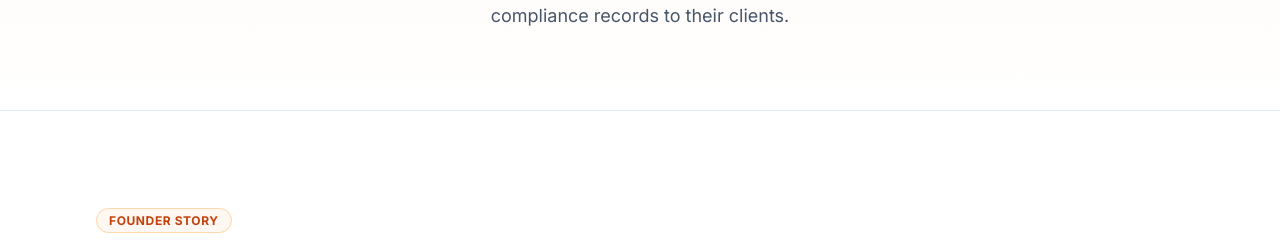
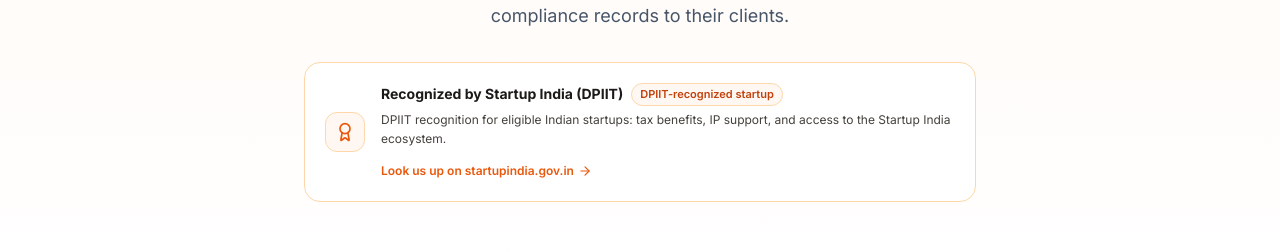
Before and after one commit to shi2n/VigilAMC, a Next.js app: page /about in a window 1280 px wide. Shown: the part 358-610 px from the top of the page. Built offline with nearby package versions, Linux system fonts and the light colour scheme; no server answers.

Commit message:
feat: add Startup India (DPIIT) recognition trust signal across site

```diff
--- a/src/app/about/page.tsx
+++ b/src/app/about/page.tsx
@@ -67,6 +67,37 @@
           <p className="mt-4 text-base sm:text-lg text-slate-600 leading-relaxed max-w-2xl mx-auto">
             VigilAMC is dedicated to helping fire protection contractors eliminate forgotten inspection cycles, replace broken paper logbooks, and deliver transparent compliance records to their clients.
           </p>
+
+          {/* Startup India DPIIT Credibility Block */}
+          <div className="mt-8 max-w-2xl mx-auto p-4 sm:p-5 rounded-2xl bg-white border border-[#FED7AA] shadow-xs text-left flex flex-col sm:flex-row items-start sm:items-center gap-4">
+            <div className="w-10 h-10 rounded-xl bg-[#FFF8F2] border border-[#FED7AA] flex items-center justify-center shrink-0 text-[#EA580C]">
+              <Award className="w-5 h-5" />
+            </div>
+            <div className="flex-1 min-w-0">
+              <div className="flex flex-wrap items-center gap-2">
+                <span className="text-sm font-bold text-[#1C1917]">
+                  Recognized by Startup India (DPIIT)
+                </span>
+                <span className="px-2 py-0.5 rounded-full text-[11px] font-semibold bg-[#FFF8F2] text-[#C2410C] border border-[#FED7AA]">
+                  DPIIT-recognized startup
+                </span>
+              </div>
+              <p className="mt-1 text-xs text-[#44403C] leading-relaxed">
+                DPIIT recognition for eligible Indian startups: tax benefits, IP support, and access to the Startup India ecosystem.
+              </p>
+              <div className="mt-2">
+                <a
+                  href="https://www.startupindia.gov.in"
+                  target="_blank"
+                  rel="noopener noreferrer"
+                  className="inline-flex items-center gap-1 text-xs font-semibold text-[#EA580C] hover:text-[#C2410C] transition-colors"
+                >
+                  <span>Look us up on startupindia.gov.in</span>
+                  <ArrowRight className="w-3.5 h-3.5" />
+                </a>
+              </div>
+            </div>
+          </div>
         </div>
       </section>
 
--- a/src/app/login/page.tsx
+++ b/src/app/login/page.tsx
@@ -554,9 +554,14 @@
         )}
 
         {/* Security Notice */}
-        <div className="pt-2 border-t border-slate-100 flex items-center justify-center gap-1.5 text-slate-400 text-xs">
-          <ShieldCheck className="w-4 h-4 text-[#C2410C]" />
-          <span>Secure sign-in</span>
+        <div className="pt-2 border-t border-slate-100 flex flex-col items-center justify-center gap-1 text-slate-400 text-xs">
+          <div className="flex items-center gap-1.5">
+            <ShieldCheck className="w-4 h-4 text-[#C2410C]" />
+            <span>Secure sign-in</span>
+          </div>
+          <span className="text-[11px] text-[#78716C] font-medium">
+            DPIIT-recognized startup · Made in India
+          </span>
         </div>
       </div>
     </div>
--- a/src/components/CorporateFooter.tsx
+++ b/src/components/CorporateFooter.tsx
@@ -151,9 +151,14 @@
 
         {/* Bottom Legal Line */}
         <div className="pt-6 flex flex-col sm:flex-row items-start sm:items-center justify-between gap-3 text-xs text-[#A8A29E]">
-          <p>
-            VigilAMC is software for fire-safety service companies. We do not sell firefighting equipment.
-          </p>
+          <div className="space-y-1">
+            <p>
+              VigilAMC is software for fire-safety service companies. We do not sell firefighting equipment.
+            </p>
+            <p className="text-[11px] text-white/65">
+              DPIIT-recognized startup · Recognized under Startup India
+            </p>
+          </div>
           <p className="shrink-0 font-medium text-[#FAFAF9]/90">
             (c) 2026 VigilAMC - Made in India
           </p>
--- a/src/components/home/HeroGlass.tsx
+++ b/src/components/home/HeroGlass.tsx
@@ -14,6 +14,7 @@
   ChevronDown,
   Sparkles,
   ScanLine,
+  Award,
 } from 'lucide-react';
 import heroTechnician from '../../../public/images/hero-technician.jpg';
 import { subscribeScroll } from '@/lib/scrollEngine';
@@ -264,6 +265,13 @@
               style={stagger(4)}
               className="mt-5 sm:mt-6 flex flex-wrap items-center justify-center lg:justify-start gap-2 text-xs sm:text-[13px] font-medium text-[#44403C]"
             >
+              <span
+                data-testid="trust-chip-dpiit"
+                className="inline-flex items-center gap-1.5 px-3 py-1.5 rounded-full bg-white/80 border border-[#FED7AA]/90 backdrop-blur-sm"
+              >
+                <Award className="w-3.5 h-3.5 text-[#EA580C]" />
+                DPIIT Recognized Startup
+              </span>
               <span className="inline-flex items-center gap-1.5 px-3 py-1.5 rounded-full bg-white/80 border border-[#FED7AA]/90 backdrop-blur-sm">
                 <MapPin className="w-3.5 h-3.5 text-[#C2410C]" />
                 GPS + Camera Proof
```
